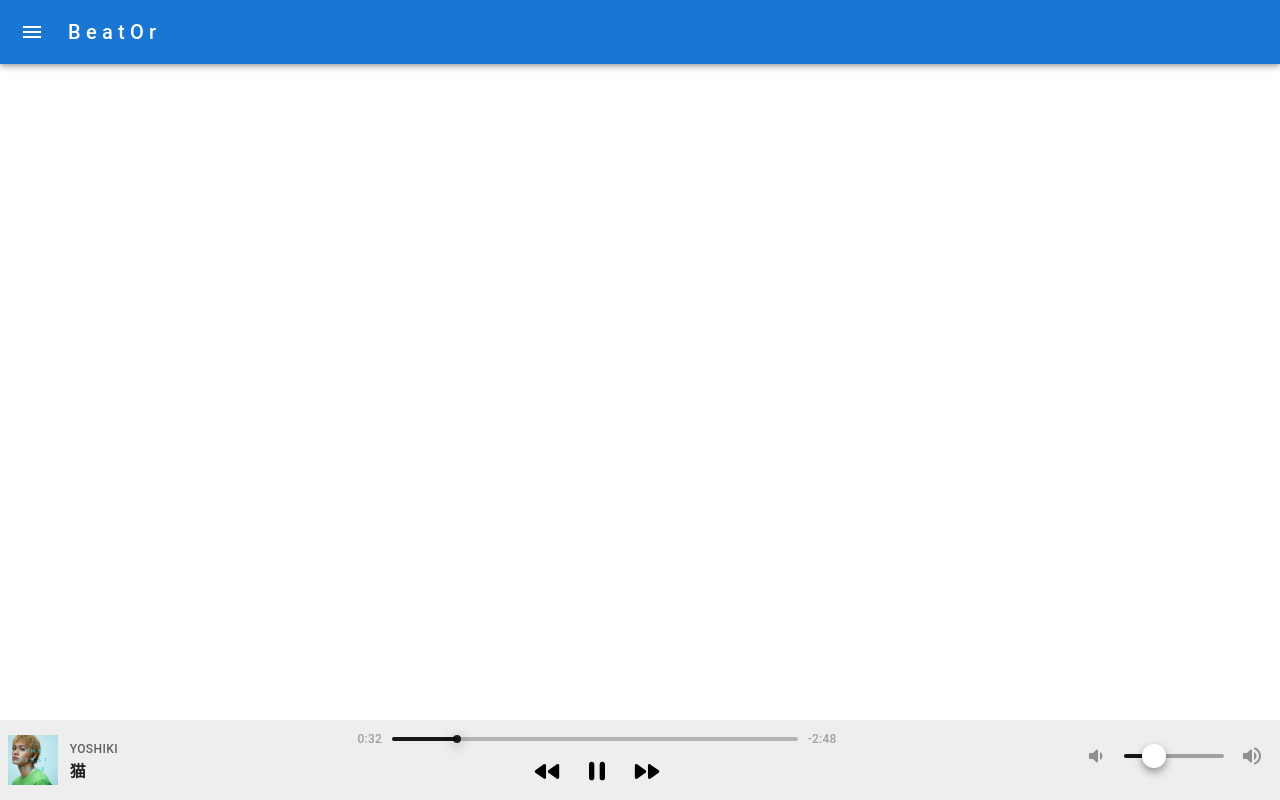
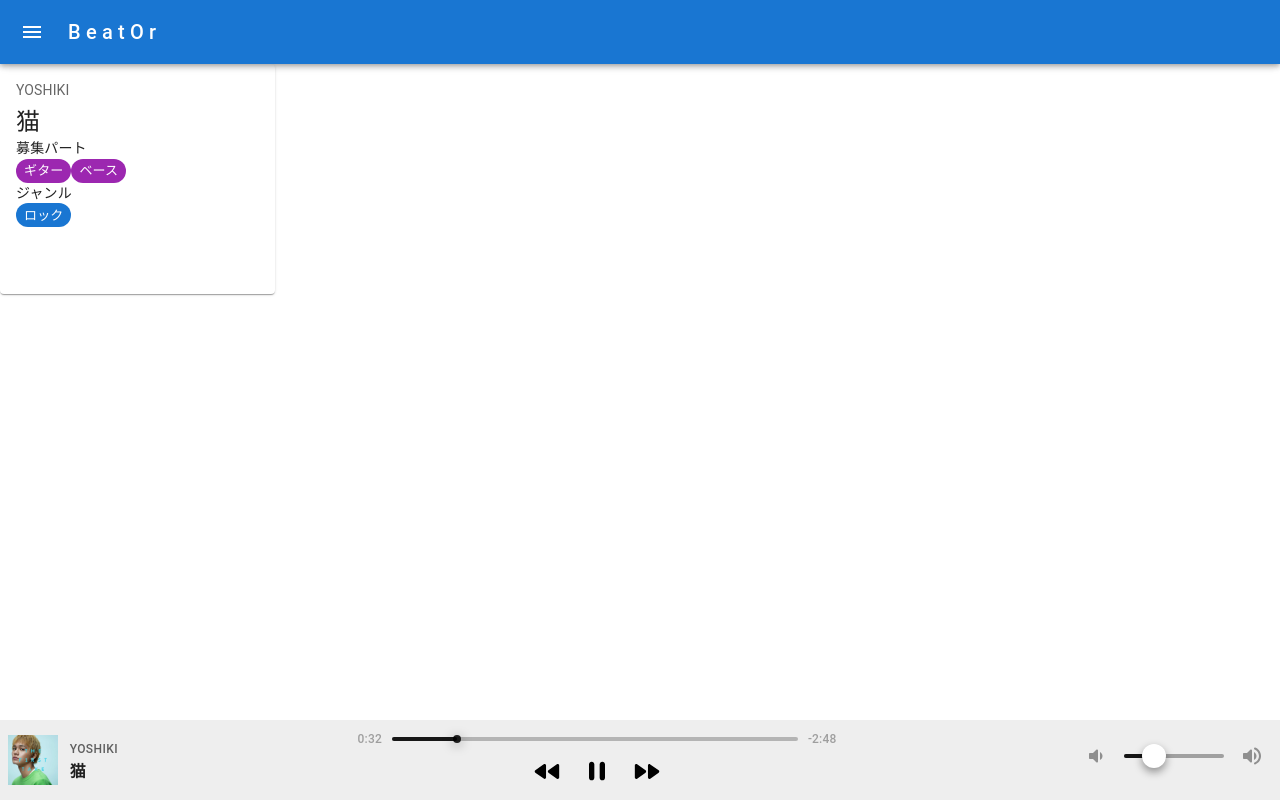
Before and after one commit to Jumpei-Arigaya/beator-front-web, a Next.js app: page / in a window 1280 px wide. Built offline with nearby package versions, Linux system fonts and the light colour scheme.

Commit message:
WIP ポストコンポーネント実装中

```diff
--- /dev/null
+++ b/src/features/lookingForParts/components/PostCard.tsx
@@ -0,0 +1,25 @@
+import * as React from "react";
+import Card from "@mui/material/Card";
+import CardContent from "@mui/material/CardContent";
+import Typography from "@mui/material/Typography";
+import Chip from "@mui/material/Chip";
+
+export const PostCard = () => {
+  return (
+    <Card sx={{ minWidth: 275, minHeight: 230 }}>
+      <CardContent>
+        <Typography sx={{ fontSize: 14 }} color="text.secondary" gutterBottom>
+          YOSHIKI
+        </Typography>
+        <Typography variant="h5" component="div">
+          猫
+        </Typography>
+        <Typography variant="body2">募集パート</Typography>
+        <Chip label="ギター" color="secondary" size="small" />
+        <Chip label="ベース" color="secondary" size="small" />
+        <Typography variant="body2">ジャンル</Typography>
+        <Chip label="ロック" color="primary" size="small" />
+      </CardContent>
+    </Card>
+  );
+};
--- a/src/pages/index.tsx
+++ b/src/pages/index.tsx
@@ -1,6 +1,7 @@
 import { Inter } from "next/font/google";
 import DashBoard from "@/components/layouts/DashBoard";
 import SoundControlBar from "@/features/audioPlayer/components/SoundControlBar";
+import { PostCard } from "@/features/lookingForParts/components/PostCard";
 
 const inter = Inter({ subsets: ["latin"] });
 
@@ -8,6 +9,7 @@ export default function Home() {
   return (
     <main>
       <DashBoard>
+        <PostCard />
         <SoundControlBar />
       </DashBoard>
     </main>
```
